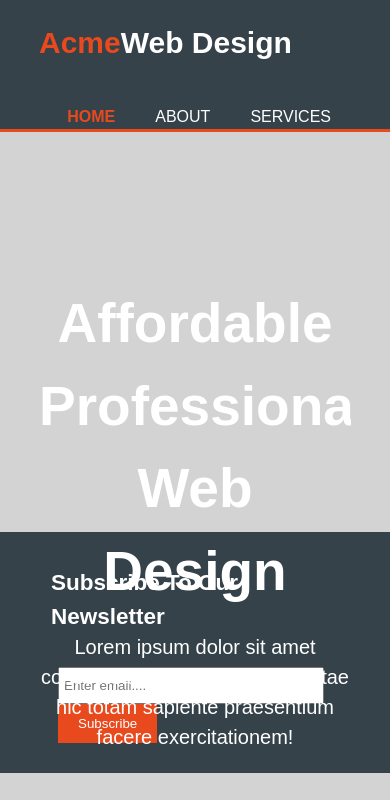
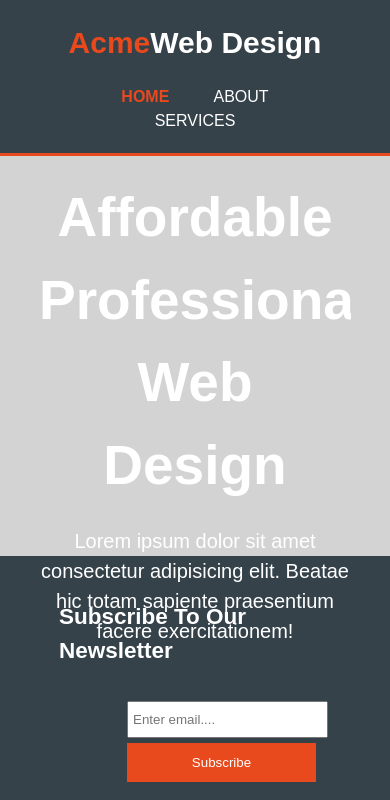
Before and after one commit to abrahamemmanuel/Acme, a plain HTML site: page index.html in a window 390 px wide. Shown: the top 800 px of the page. Drawn offline with Linux system fonts and the light colour scheme.

Commit message:
Push to github

```diff
--- a/css/style.css
+++ b/css/style.css
@@ -129,7 +129,7 @@ aside#sidebar .quote input, aside#sidebar .quote textarea{
 }
 
 #showcase h1{
-  margin-top: 150px;
+  margin-top: 100px;
   font-size: 55px;
   margin-bottom: 10px;
 }
@@ -139,7 +139,7 @@ aside#sidebar .quote input, aside#sidebar .quote textarea{
 }
 /* NEWS LETTER*/
 #newsletter{
-  padding: 15px;
+  padding: 25px;
   color:#ffffff;
   background: #35424a;
 }
@@ -177,3 +177,38 @@ ul#services li{
   margin-bottom: 5px;
   background: rgb(252, 237, 237);
 }
+
+
+
+/* Media query */
+@media(max-width: 780px){
+header #branding,
+header nav,
+ header nav li {
+  float: none;
+  text-align: center;
+  width: 100%;
+}
+
+header{
+  padding-bottom: 20px;
+}
+
+#showcase h1{
+  margin-top: 20px;
+}
+
+#showcase p{
+  margin-bottom: 35px;
+  padding-bottom: 55px;
+}
+#newsletter button{
+  display: block;
+  width: 100%;
+}
+
+#newsletter form input[type="email"]{
+  width: 100%;
+  margin-bottom: 5px;
+}
+}
```
Also changed, not shown: index.html (+2 -1 lines).
